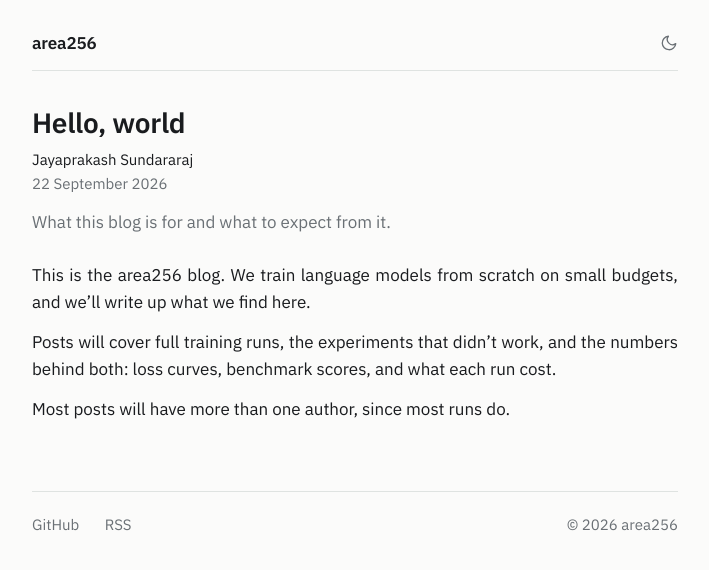
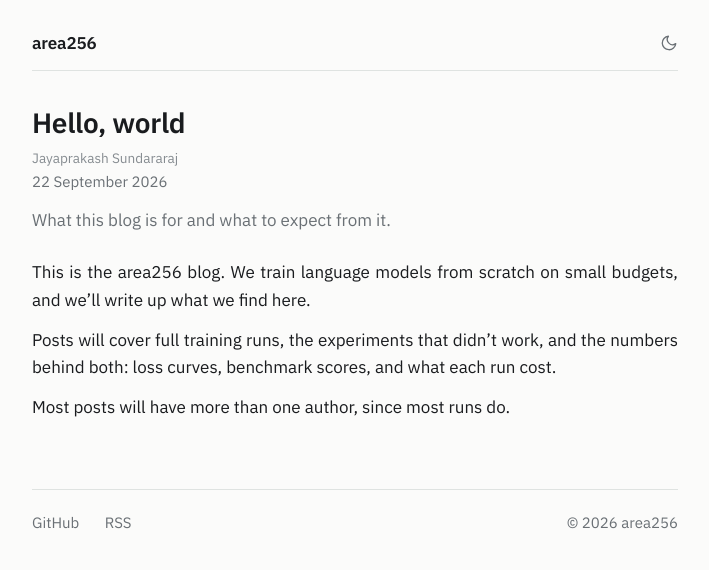
Before and after one commit to area256/area256.github.io, a Jekyll site: the page built from _posts/2026-09-22-hello-world.md, in a window 1280 px wide. Shown: the top 570 px of the page, without its empty margins (285-994 px from the left). Built offline with Jekyll 4.4.1, drawn with Linux system fonts in a browser that asks for light colours.

Commit message:
Make author names smaller and fainter
Co-Authored-By: Claude Opus 5.5 (1M context) <noreply@anthropic.com>

```diff
--- a/assets/css/base.css
+++ b/assets/css/base.css
@@ -37,6 +37,7 @@
   --bg: #fbfbfa;
   --fg: #191b1e;
   --muted: #6a7075;
+  --faint: #868c91;
   --rule: #dfe3e1;
   --accent: #3547a8;
   --code-bg: #f0f1ef;
@@ -51,6 +52,7 @@
   --text-1: 1.235rem;        /* h2 */
   --text-2: 1.647rem;        /* h1 */
   --text-small: 0.882rem;    /* dates, footer, code */
+  --text-xsmall: 0.8rem;     /* author names */
 }
 
 @media (prefers-color-scheme: dark) {
@@ -58,6 +60,7 @@
     --bg: #141617;
     --fg: #e8e9e9;
     --muted: #9aa0a4;
+    --faint: #7c8286;
     --rule: #2b3032;
     --accent: #93a4f4;
     --code-bg: #1d2022;
@@ -68,6 +71,7 @@
   --bg: #141617;
   --fg: #e8e9e9;
   --muted: #9aa0a4;
+  --faint: #7c8286;
   --rule: #2b3032;
   --accent: #93a4f4;
   --code-bg: #1d2022;
@@ -351,7 +355,8 @@ pre code {
 
 .post-authors {
   display: block;
-  color: var(--fg);
+  color: var(--faint);
+  font-size: var(--text-xsmall);
 }
 
 .post-authors a,
@@ -421,8 +426,8 @@ pre code {
 
 .post-by {
   display: block;
-  color: var(--muted);
-  font-size: var(--text-small);
+  color: var(--faint);
+  font-size: var(--text-xsmall);
 }
 
 .intro {
```
